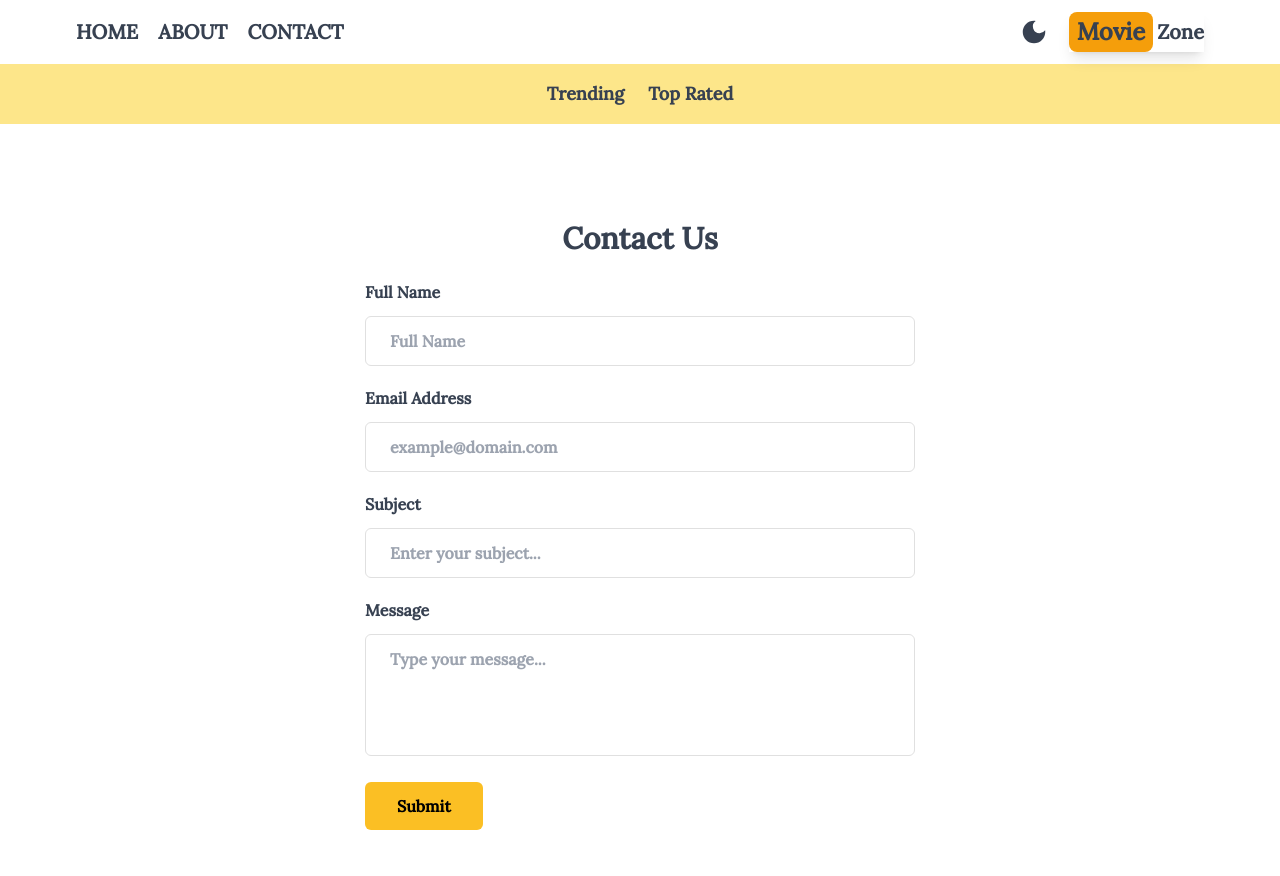
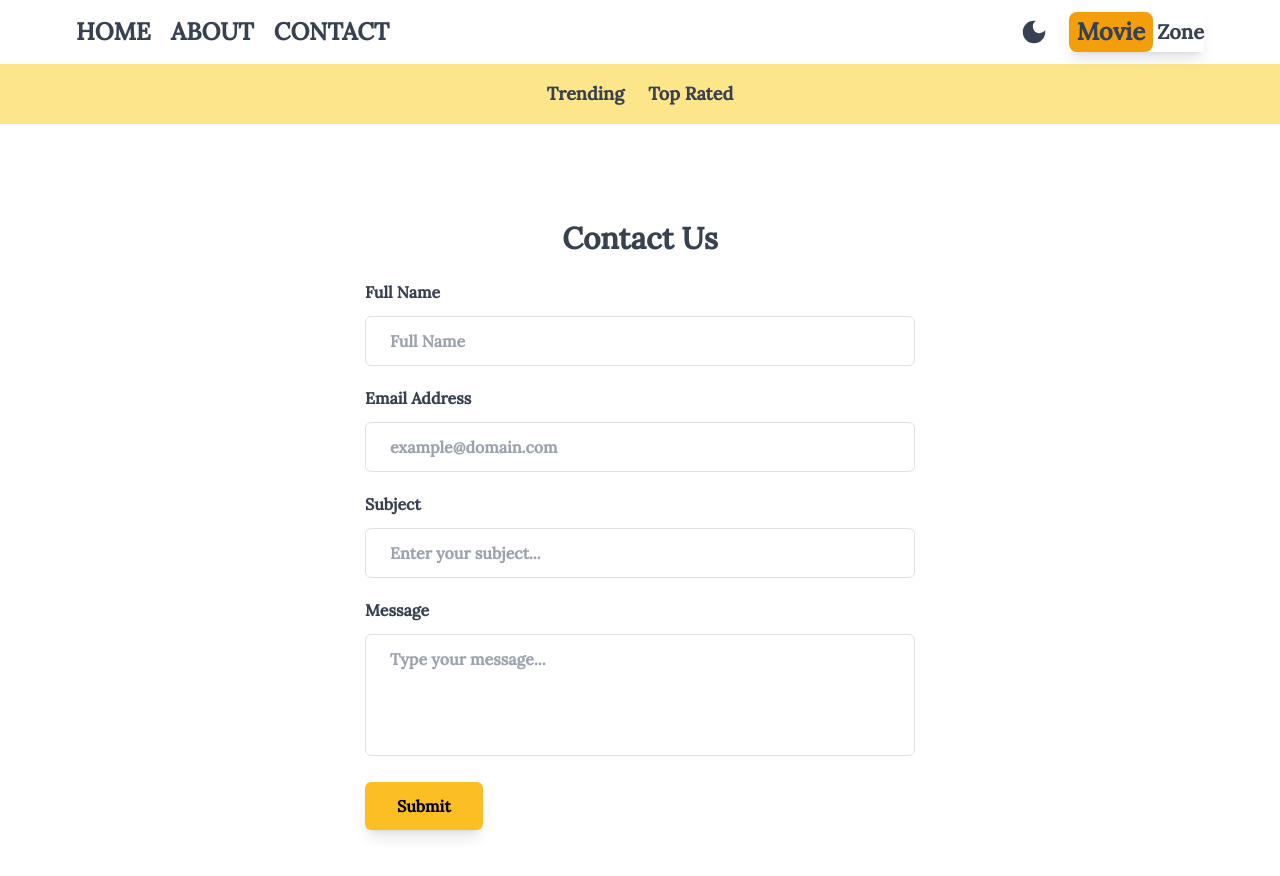
Before and after one commit to Lukaabutidze/MovieApp-Next, a Next.js app: page /contact in a window 1280 px wide. Built offline with nearby package versions, Linux system fonts and the light colour scheme.

Commit message:
changes commit

```diff
--- a/package.json
+++ b/package.json
@@ -10,6 +10,7 @@
   },
   "dependencies": {
     "next": "14.1.4",
+    "next-navigation": "^1.0.6",
     "next-themes": "^0.3.0",
     "react": "^18",
     "react-dom": "^18",
--- a/src/app/contact/page.jsx
+++ b/src/app/contact/page.jsx
@@ -65,7 +65,7 @@ const ContactUs = () => {
           <div className="mb-5">
             <label
               htmlFor="message"
-              className="mb-2 sm:mb-3 block text-sm sm:text-base font-semibold "
+              className="mb-2 sm:mb-3 block text-sm sm:text-base font-semibold"
             >
               Message
             </label>
@@ -80,7 +80,7 @@ const ContactUs = () => {
           <div>
             <button
               type="submit"
-              className="hover:shadow-form rounded-md bg-amber-400 py-2 px-4 sm:py-3 sm:px-8 text-sm sm:text-base font-semibold text-black outline-none cursor-pointer"
+              className="hover:shadow-form rounded-md bg-amber-400 py-2 px-4 sm:py-3 sm:px-8 text-sm sm:text-base font-semibold text-black outline-none cursor-pointer hover:scale-110 transition-all-ease duration-500 shadow-lg"
             >
               Submit
             </button>
--- a/src/app/search/[searchTerm]/page.jsx
+++ b/src/app/search/[searchTerm]/page.jsx
@@ -6,8 +6,12 @@ const SearchPage = async ({ params }) => {
   const res = await fetch(
     `https://api.themoviedb.org/3/search/movie?api_key=${process.env.API_KEY}&query=${searchTerm}&language=en-US&page=1&include_adult=false`
   );
+
+
   const data = await res.json();
+
   const results = data.results;
+
   return (
     <div>
       {results &&
--- a/src/components/MenuItem.jsx
+++ b/src/components/MenuItem.jsx
@@ -3,9 +3,11 @@ import React from "react";
 
 const MenuItem = ({ title, address, Icon }) => {
   return (
-    <Link href={address} className="hover:text-amber-500">
+    <Link href={address}>
       <Icon className="text-2xl sm:hidden" />
-      <p className="uppercase hidden sm:inline text-xl font-bold">{title}</p>
+      <p className="uppercase hidden sm:inline text-2xl font-bold hover:opacity-70">
+        {title}
+      </p>
     </Link>
   );
 };
--- a/src/components/SearchBox.jsx
+++ b/src/components/SearchBox.jsx
@@ -36,7 +36,7 @@ const SearchBox = () => {
 
       <button
         type="submit"
-        className="text-xl font-bold bg-amber-500 py-1 px-2 rounded-lg h-10 mt-5 cursor-pointer hover:scale-110 transition-all-ease duration-500 shadow-lg"
+        className="text-xl font-bold bg-amber-500 py-1 px-4 rounded-lg h-10 mt-5 cursor-pointer hover:scale-110 transition-all-ease duration-500 shadow-lg"
       >
         Search
       </button>
```
Also changed, not shown: 1 other file (tests, documents, lock files or other folders).
